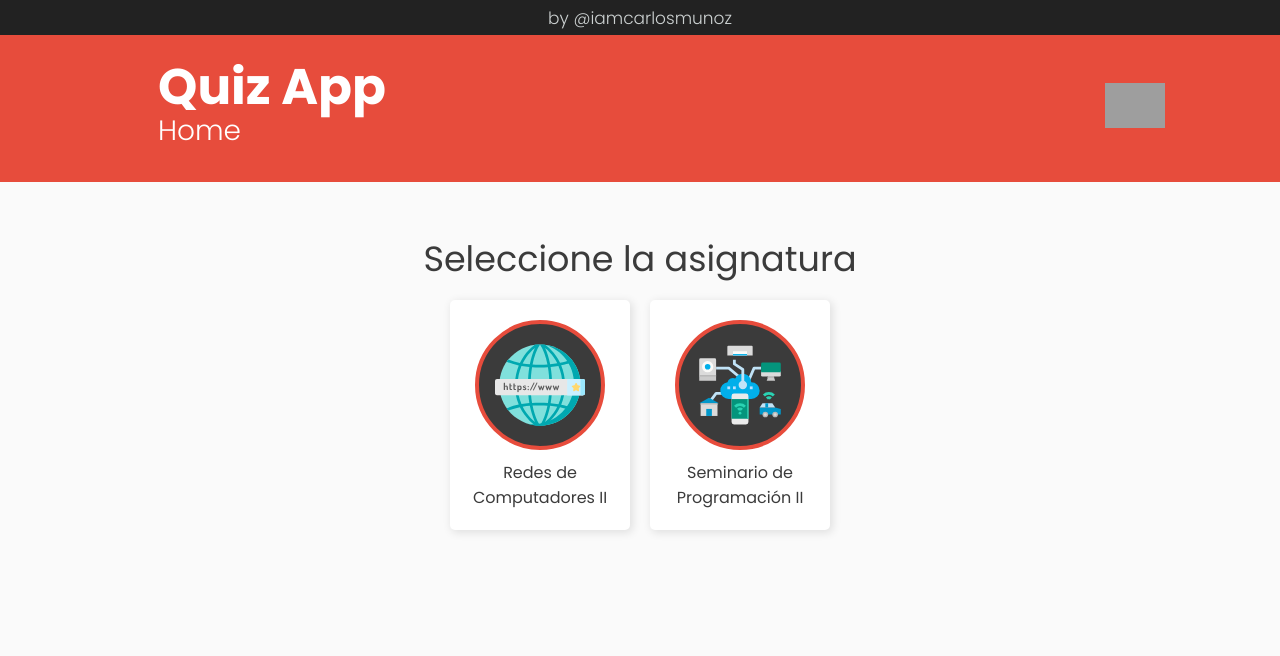
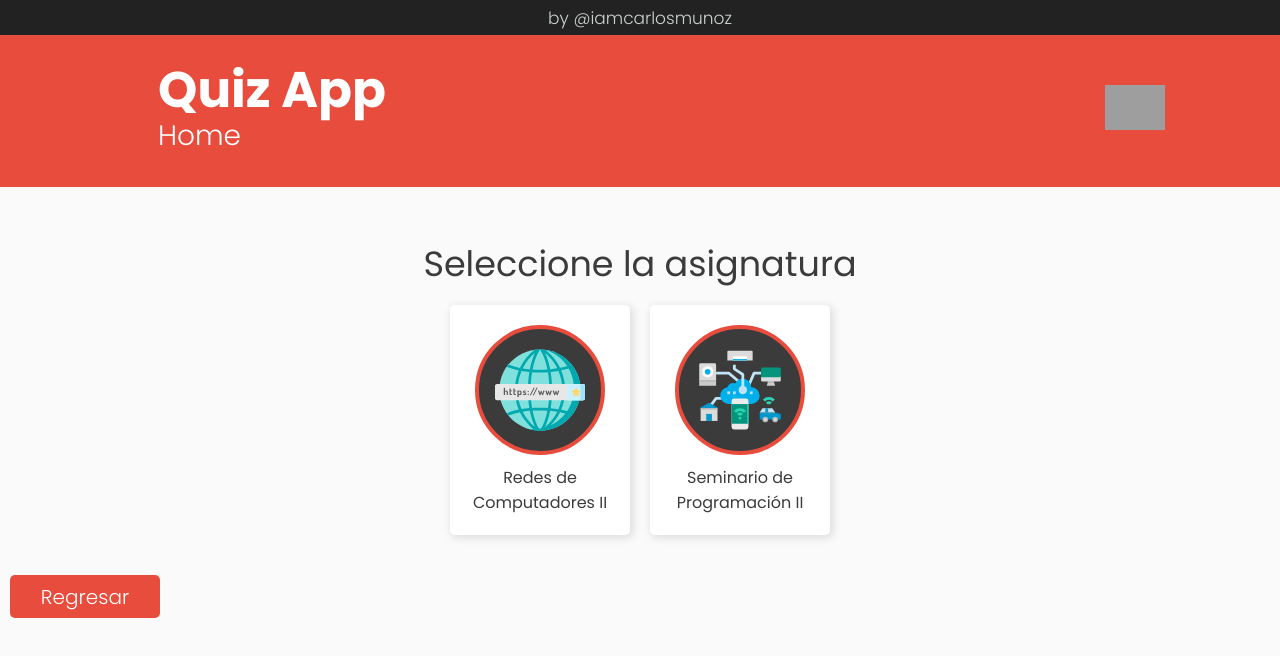
Before and after one commit to munozrc/web-quiz-app, a React (Create React App) app: page / in a window 1280 px wide. Shown: the top 656 px of the page. Built offline with nearby package versions, Linux system fonts and the light colour scheme; grey boxes are pictures that could not be loaded.

Commit message:
created buttons primary

```diff
--- a/src/App.js
+++ b/src/App.js
@@ -8,15 +8,29 @@ import './App.css'
 // Import Components
 import Header from './Components/Header/Header'
 import Subject from './Components/Subject/Subject'
+import ButtonPrimary from './Components/ButtonPrimary/ButtonPrimary'
 
 function App() {
 
   const [ location, setLocation ] = useState('Home')
 
+  const HandleSubject = ( newLocation ) => {
+    setLocation(newLocation)
+  }
+
+  const HandleClick = e => {
+    console.log(e.target)
+  }
+
   return (
     <main className="wrapper">
         <Header location={location}/>
-        <Subject/>
+        <Subject handleChangeSubject={HandleSubject}/>
+        <ButtonPrimary
+          name='back'
+          value='Regresar'
+          onClick={HandleClick}
+        />
     </main>
   );
 }
--- /dev/null
+++ b/src/Components/ButtonPrimary/ButtonPrimary.jsx
@@ -0,0 +1,13 @@
+import React from 'react'
+import './style.css'
+
+const ButtonPrimary = ({name, value, onClick, width = '150px'}) => (
+    <button
+        className="button-primary"
+        name={name}
+        onClick={onClick}
+        style={{width: width}}
+    >{value}</button>
+)
+
+export default ButtonPrimary
--- /dev/null
+++ b/src/Components/ButtonPrimary/style.css
@@ -0,0 +1,10 @@
+.button-primary {
+    height: 43px;
+    background-color: #E74C3C;
+    border: none;
+    border-radius: 5px;
+    margin: 10px;
+    color: #fff;
+    font-size: 20px;
+    font-weight: 300;
+}
--- a/src/Components/Card/Card.css
+++ b/src/Components/Card/Card.css
@@ -13,7 +13,12 @@
     align-items: center;
     background-color: #fff;
     border-radius: 5px;
-    box-shadow: 2px 2px 8px 1px rgba(0, 0, 0, 0.1);
+    box-shadow: 2px 2px 8px 1px rgba(0, 0, 0, 0.12);
+    cursor: pointer;
+}
+
+.card-body:active {
+    box-shadow: 2px 2px 8px 1px rgba(0, 0, 0, 0);
 }
 
 .card-image {
--- a/src/Components/Card/Card.jsx
+++ b/src/Components/Card/Card.jsx
@@ -5,7 +5,7 @@ const Card = ({ title, img , handleOnClick }) => {
 
     return (
         <div className="card-container">
-            <div className="card-body" onClick={handleOnClick}>
+            <div className="card-body" onClick={() => handleOnClick(title)}>
                 <div className="card-image">
                     <img src={img} alt={title} className="card-img"/>
                 </div>
--- a/src/Components/Header/Header.css
+++ b/src/Components/Header/Header.css
@@ -46,7 +46,7 @@
 .hero-title {
     font-size: 50px;
     font-weight: 700;
-    line-height: 45px;
+    line-height: 50px;
 }
 
 .hero-location {
--- a/src/Components/Subject/Subject.jsx
+++ b/src/Components/Subject/Subject.jsx
@@ -5,11 +5,7 @@ import Card from '../Card/Card'
 import ImgNetwork from '../../Images/icons/domain.svg'
 import ImgIOT from '../../Images/icons/electronics.svg'
 
-const Subject = () => {
-
-    const HandleOnClick = () => {
-        console.log("YEI!!")
-    }
+const Subject = ({ handleChangeSubject }) => {
 
     return (
         <div className="subject-wrapper">
@@ -21,12 +17,12 @@ const Subject = () => {
                     <Card
                         title="Redes de Computadores II"
                         img={ImgNetwork}
-                        handleOnClick={HandleOnClick}
+                        handleOnClick={handleChangeSubject}
                     />
                     <Card
                         title="Seminario de Programación II"
                         img={ImgIOT}
-                        handleOnClick={HandleOnClick}
+                        handleOnClick={handleChangeSubject}
                     />
                 </div>
             </div>
--- a/src/index.css
+++ b/src/index.css
@@ -6,4 +6,5 @@
   padding: 0;
   box-sizing: border-box;
   font-family: 'Poppins', sans-serif;
+  user-select: none;
 }
```
Also changed, not shown: src/Images/icons/network.svg (deleted).
